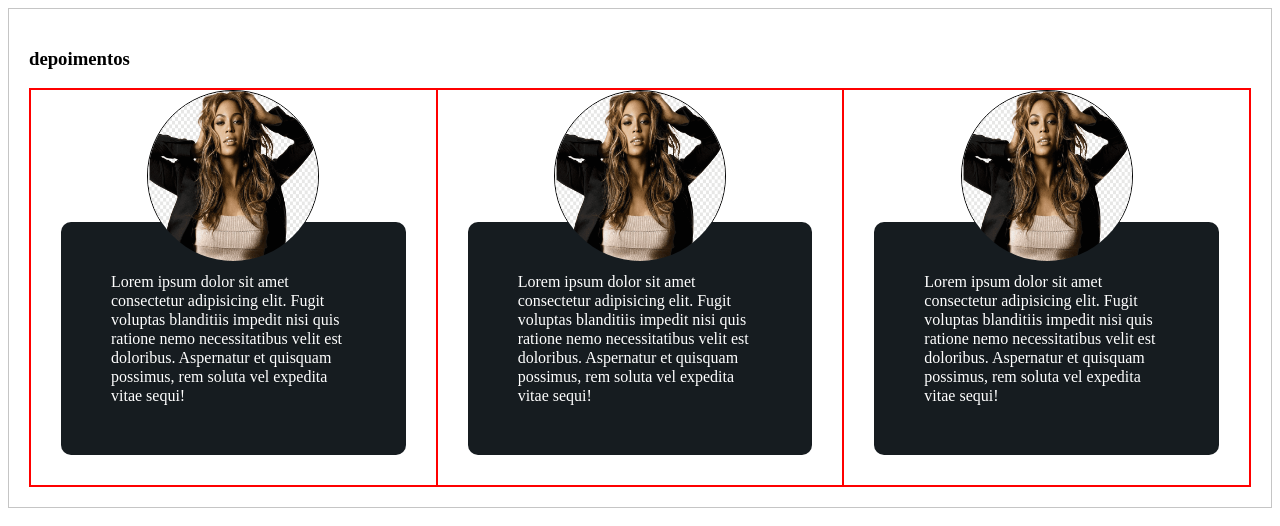
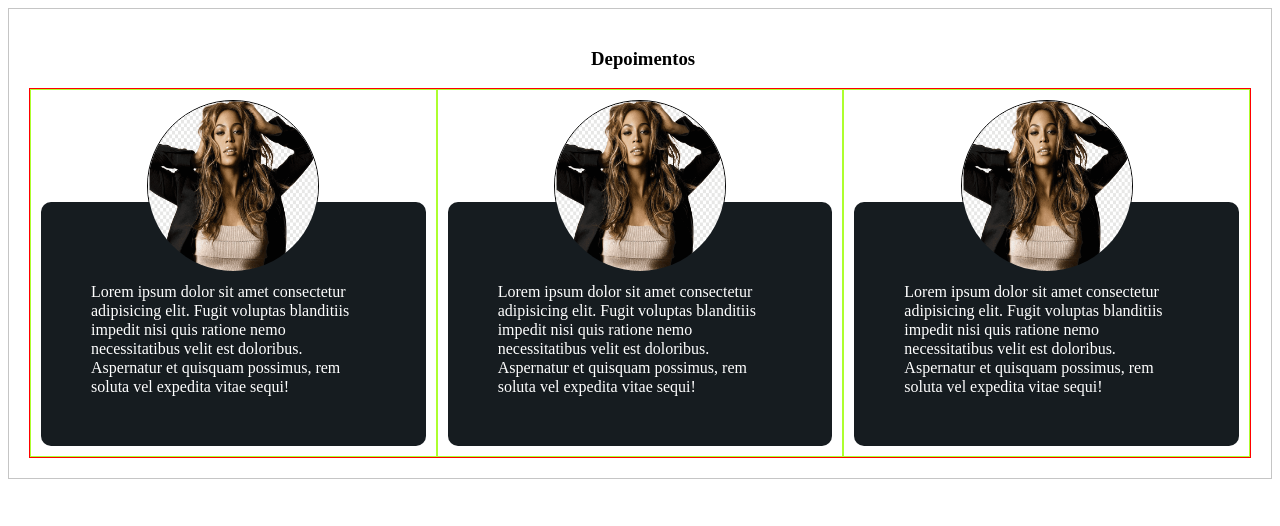
Before and after one commit to thaisdsandim/MyJam-front, a React (Vite) app: page /depoimentos in a window 1280 px wide. Shown: the top 526 px of the page. Built offline with nearby package versions, Linux system fonts and the light colour scheme.

Commit message:
atualizaçao pages

```diff
--- a/src/components/footerDepoimentos/Depoimento.style.ts
+++ b/src/components/footerDepoimentos/Depoimento.style.ts
@@ -12,6 +12,7 @@ export const Container = styled.div`
 
   .Titulo {
     display: flex;
+    padding-left: 46%;
 
     justify-content: center;
     align-items: center;
@@ -20,21 +21,25 @@ export const Container = styled.div`
   .Row {
     display: flex;
     border: 1px solid red;
+
   }
 
   .Col {
     display: block;
-    border: 1px solid red;
+    border: 1px solid greenyellow;
   }
 
   p {
     background: #161C20;
 border-radius: 10px;
-    padding: 50px;
-    margin: 30px;
+padding-top: 80px;
+    padding-right: 50px;
+    padding-bottom: 50px;
+    padding-left: 50px;
+    margin: 10px;
     color: #ffffff;
-    font-weight: 400;
     font-size: 16px;
+    font-weight: 400px;
     line-height: 19px;
   }
 `;
@@ -48,5 +53,6 @@ export const LogoImg = styled.img`
   display: block;
   margin-left: auto;
   margin-right: auto;
-  margin-bottom: -70px;
+  margin-bottom: -80px;
+  margin-top: 10px;
 `;
--- a/src/components/footerDepoimentos/Depoimentos.tsx
+++ b/src/components/footerDepoimentos/Depoimentos.tsx
@@ -5,7 +5,7 @@ const Depoimentos = () => {
   return (
     <Container>
       <div className="Titulo">
-        <h3>depoimentos</h3>
+        <h3>Depoimentos</h3>
       </div>
       <div className="Row">
         <div className="Col">
@@ -27,7 +27,6 @@ const Depoimentos = () => {
             expedita vitae sequi!
           </p>
         </div>
-
         <div className="Col">
           <LogoImg src={Icon} className="FotoUser" />
           <p>
```
Also changed, not shown: src/pages/home.tsx (added).
